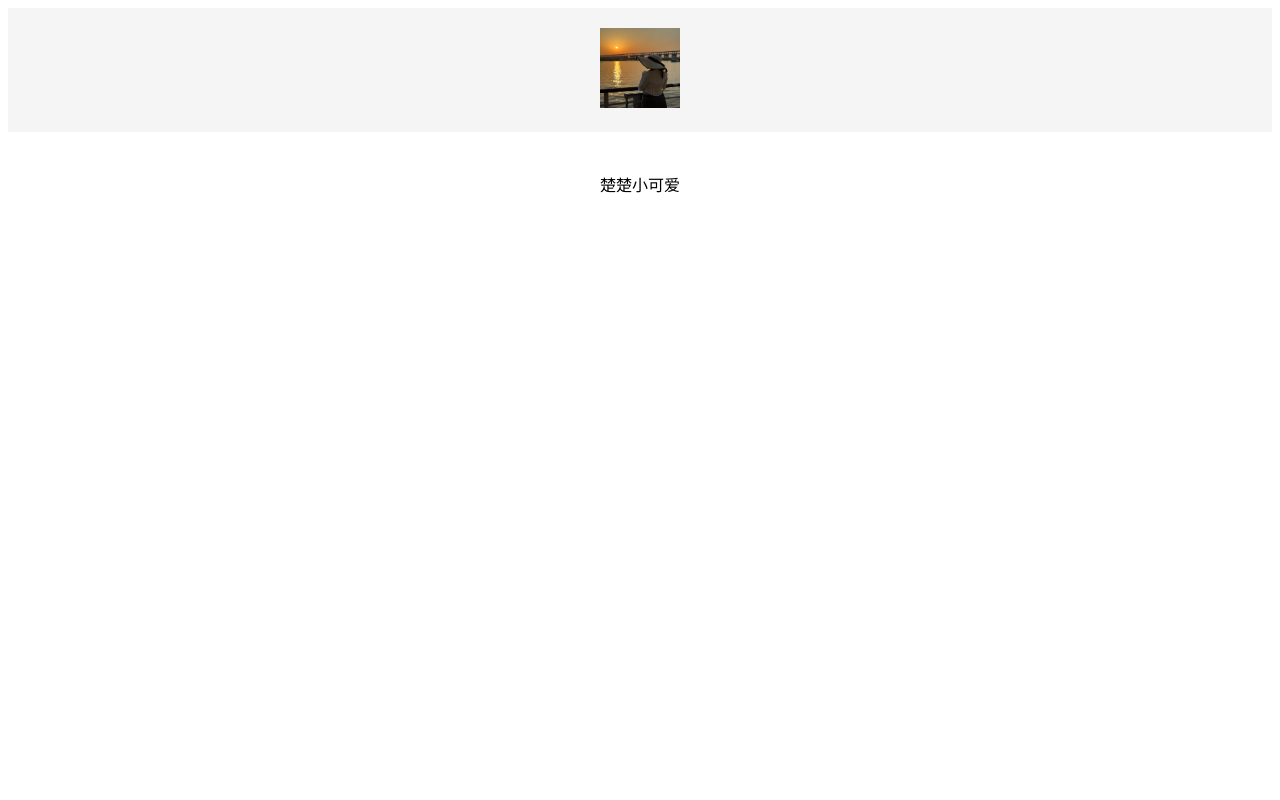
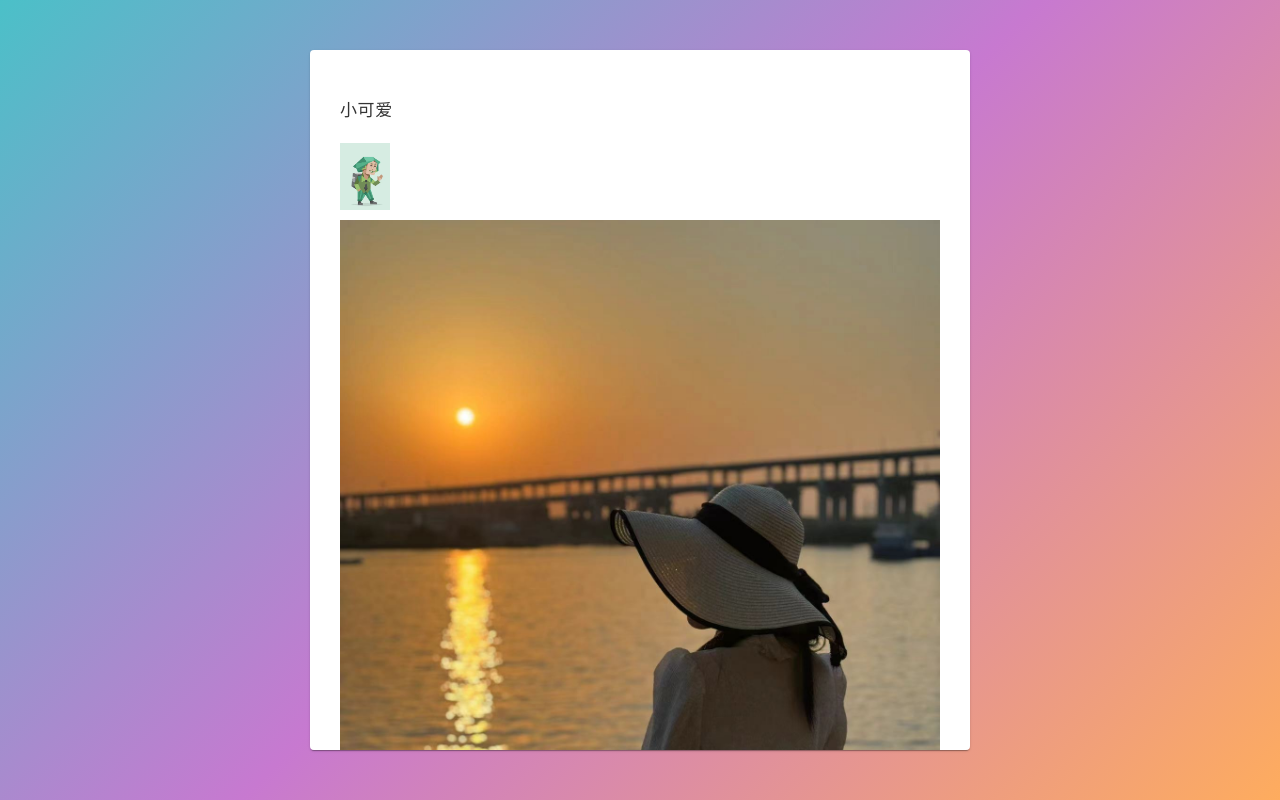
Before and after one commit to wanrui-168/re01-one, a plain HTML site: page project/index.html in a window 1280 px wide. Drawn offline with Linux system fonts and the light colour scheme.

Commit message:
Add files via upload

```diff
--- a/project/index.html
+++ b/project/index.html
@@ -6,29 +6,44 @@
     <title>Document</title>
 </head>
 <body>
-    <header>
-        <img src="./cc.jpg" alt="">
-    </header>
-    <div class="content">
-        楚楚小可爱
+    <div class="box">
+      <p>小可爱</p>
+      <img src="./5d6034a85edf8db1cb13a7819e71ca54564e9358de81.png" alt="" style="width: 50px;">
+      <img src="./cc.jpg" alt="" style="width: 100%;">
     </div>
 </body>
 </html>
 
 <style>
-    header{
-        padding: 20px;
-        text-align: center;
-        background: #f5f5f6;
-        img{
-            width: 80px;
-            height: 80px;
-        }
-    }
-    .content{
-        max-width: 700px;
-        margin: 20px auto;
-        padding: 20px;
-        text-align: center;
-    }
+    body {
+        margin: 0;
+        height: 100vh;
+        display: flex;
+        align-items: center;
+        justify-content: center;
+        background: linear-gradient(135deg, #4bc0c8, #c779d0, #feac5e);
+      }
+      .box {
+        height: 80vh;
+        width: 70%;
+        max-width: 600px;
+        background-color: #fff;
+        padding: 30px;
+        border-radius: 4px;
+        box-shadow: rgb(0 0 0 / 20%) 0px 2px 1px -1px,
+          rgb(0 0 0 / 14%) 0px 1px 1px 0px, rgb(0 0 0 / 12%) 0px 1px 3px 0px;
+        overflow-wrap: break-word;
+        word-wrap: break-word;
+        hyphens: auto;
+        text-align: justify;
+        color: #333;
+        font-size: 17px;
+        line-height: 1.7;
+        letter-spacing: 0.034em;
+        font-family: "思源黑体";
+        overflow-y: scroll;
+      }
+      .box::-webkit-scrollbar {
+        display: none; /* Chrome Safari */
+      }
 </style>
```
Also changed, not shown: project/5d6034a85edf8db1cb13a7819e71ca54564e9358de81.png (added).
